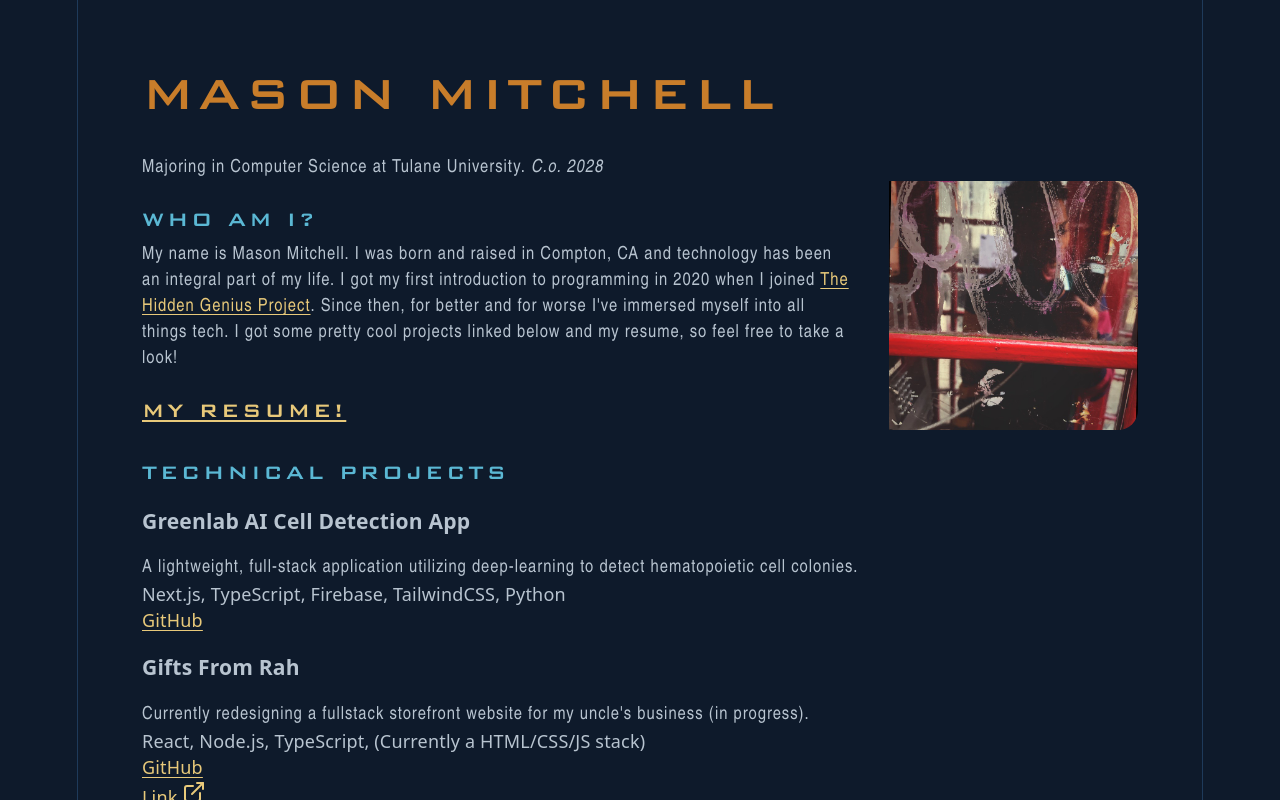
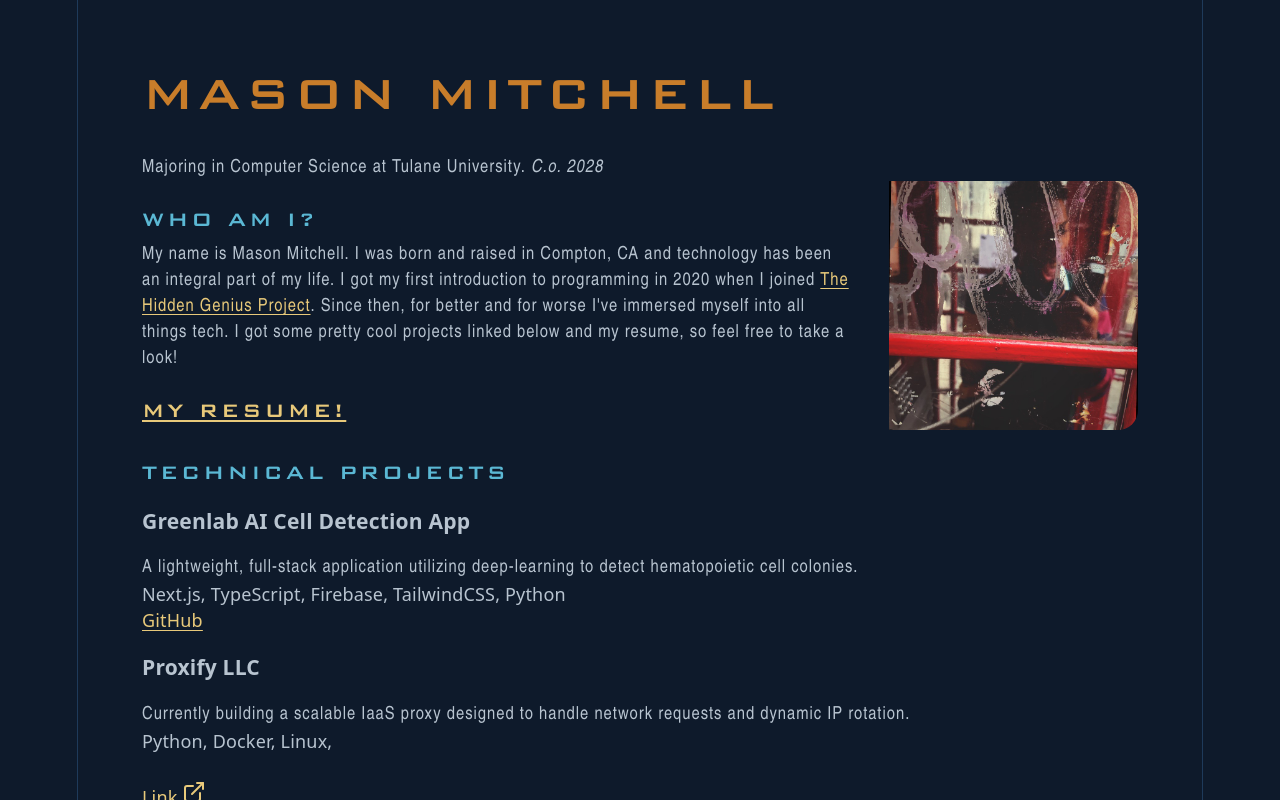
Before and after one commit to masonmemelord/Portfolio-Site, a React (Vite) app: page / in a window 1280 px wide. Shown: the top 800 px of the page. Built offline with nearby package versions, Linux system fonts and the light colour scheme; a web font is replaced by a local one.

Commit message:
Web Changes

```diff
--- a/src/App.tsx
+++ b/src/App.tsx
@@ -32,11 +32,10 @@ const projects: Project[] = [
     github: "https://github.com/masonmemelord/Greenlab_Cell_App",
   },
   {
-    title: "Gifts From Rah",
-    description: "Currently redesigning a fullstack storefront website for my uncle's business (in progress).",
-    techStack: ["React, ", "Node.js, ", "TypeScript, ", "(Currently a HTML/CSS/JS stack)"],
-    link: "https://www.gifts-from-rah.com/",
-    github: "https://github.com/masonmemelord/GiftsFromRah"
+    title: "Proxify LLC",
+    description: "Currently building a scalable IaaS proxy designed to handle network requests and dynamic IP rotation.",
+    techStack: ["Python, ", "Docker, ", "Linux, "],
+    link: "https://proxifyllc.com",
   },
   {
     title: "Auditorials",
```
